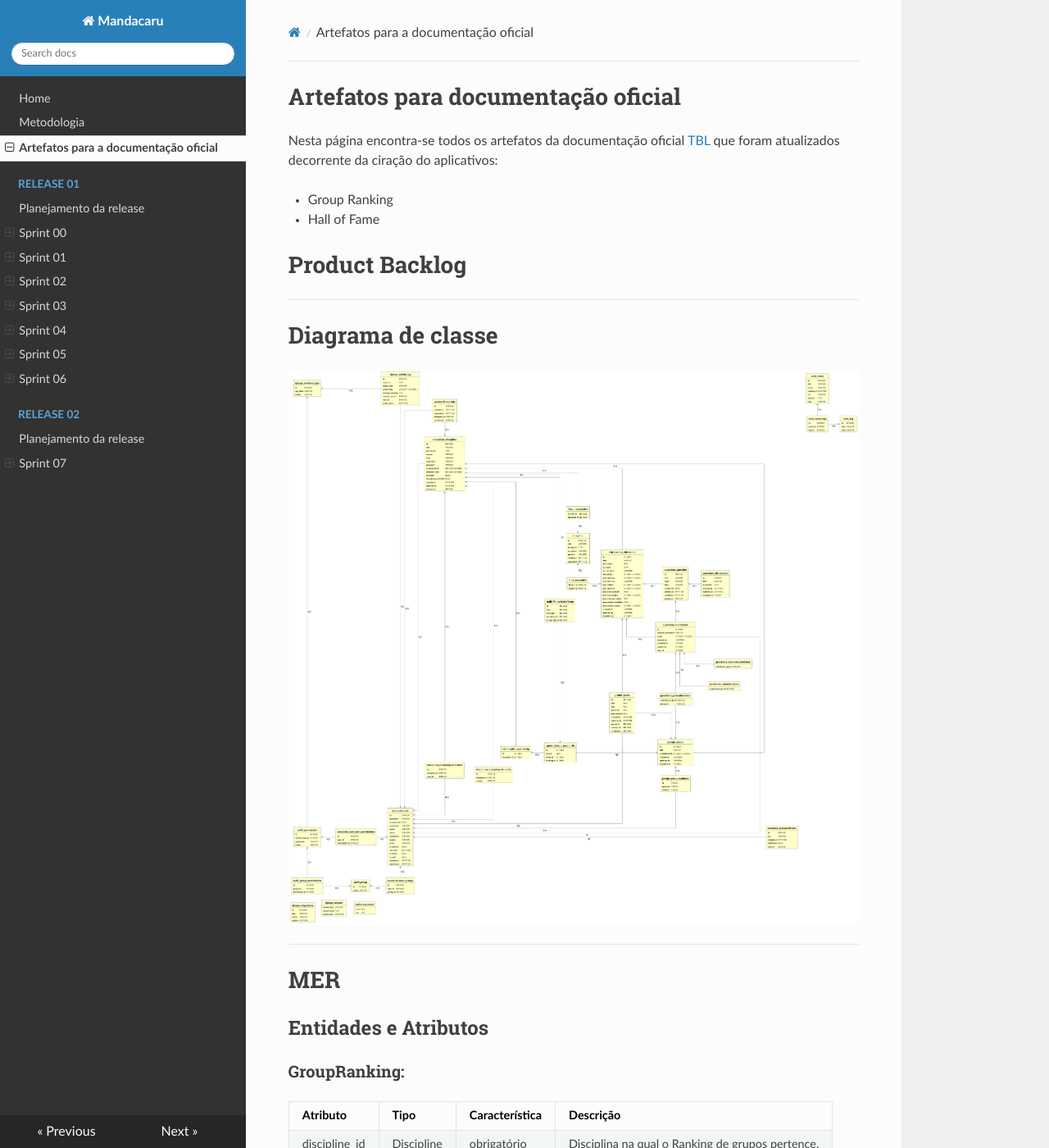
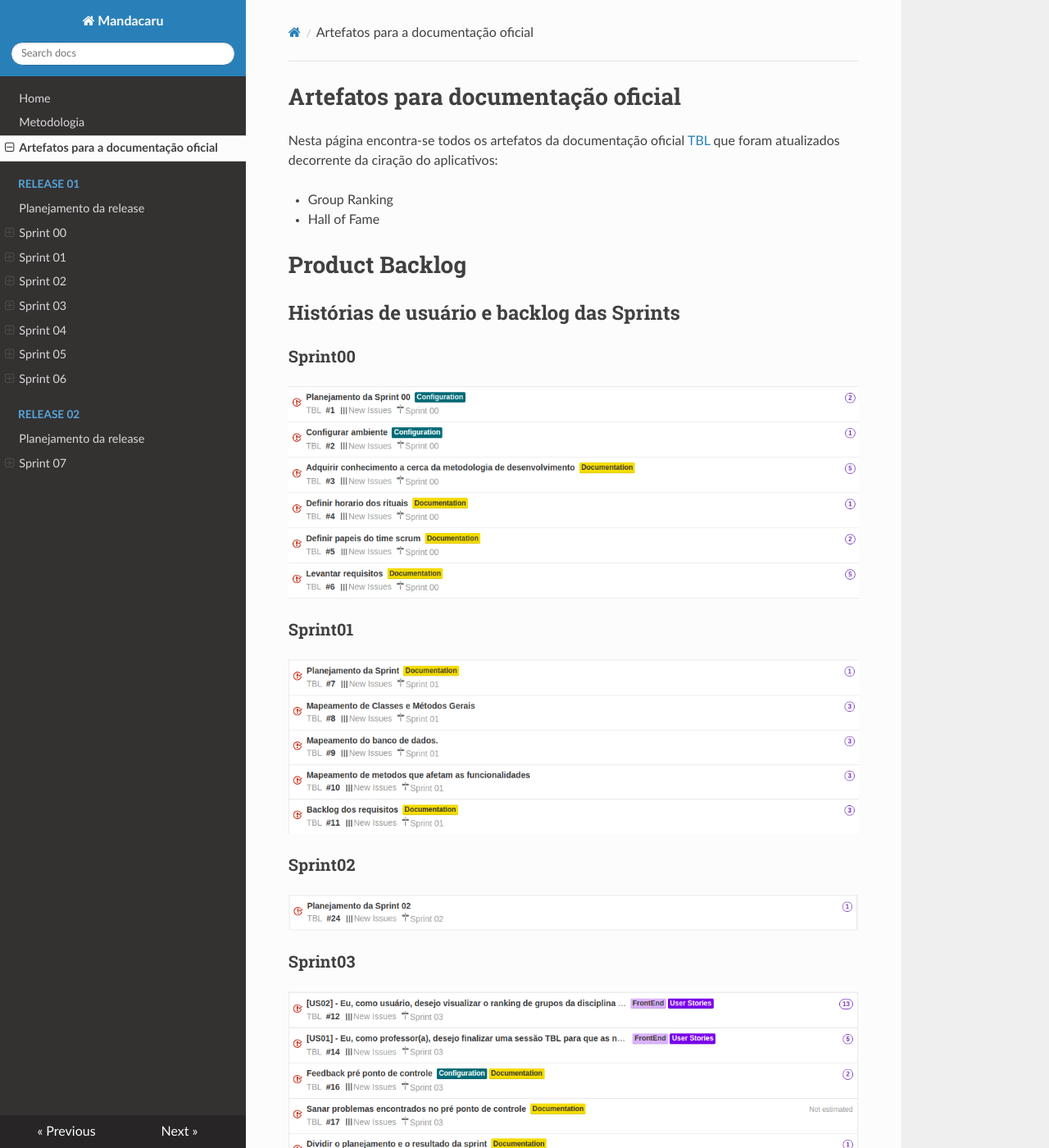
Before and after one commit to MDS-Mandacaru/Documentacao-Mandacaru, an MkDocs documentation site: the page built from docs/artefatos_documentacao.md, in a window 1280 px wide and 1400 px high. Shown: the whole window at 82% size. Built offline with MkDocs 1.6.1, drawn with Linux system fonts in a browser that asks for light colours; nearby versions of some CDN libraries; old or Windows-style settings are respelled for this version of MkDocs; some of the changed text lies outside the part shown.

Commit message:
Product Backlog inserido.

```diff
--- a/docs/artefatos_documentacao.md
+++ b/docs/artefatos_documentacao.md
@@ -5,6 +5,36 @@ Nesta página encontra-se todos os artefatos da documentação oficial [TBL](htt
 * Hall of Fame
 
 # Product Backlog
+
+## Histórias de usuário e backlog das Sprints
+
+### Sprint00
+
+![Sprint00](img/backlog00.png)
+
+### Sprint01
+
+![Sprint01](img/backlog01.png)
+
+### Sprint02
+
+![Sprint02](img/backlog02.png)
+
+### Sprint03
+
+![Sprint03](img/backlog03.png)
+
+### Sprint04
+
+![Sprint04](img/backlog04.png)
+
+### Sprint05
+
+![Sprint05](img/backlog05.png)
+
+### Sprint06
+
+![Sprint06](img/backlog06.png)
 
 ***
 
```
Also changed, not shown: docs/img/backlog00.png (added), docs/img/backlog01.png (added), docs/img/backlog02.png (added), docs/img/backlog03.png (added), docs/img/backlog04.png (added), docs/img/backlog05.png (added), docs/img/backlog06.png (added), site/index.html.
